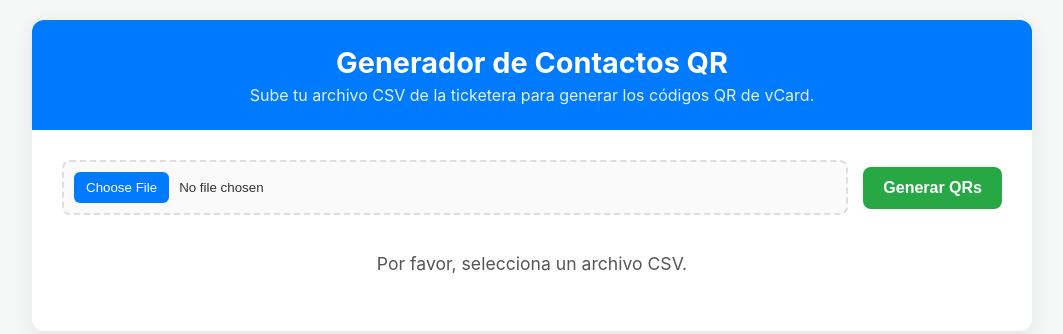
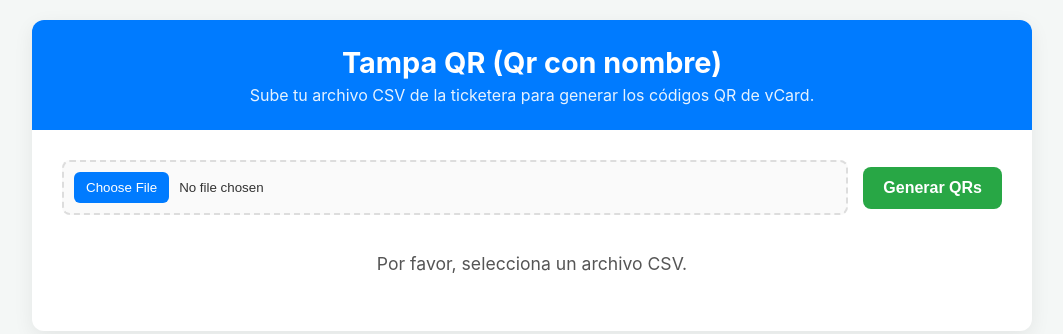
Before and after one commit to kulhunter/qrcsv, a plain HTML site: page nombre.html in a window 1280 px wide. Shown: the whole page, without its empty margins (108-1171 px from the left). Drawn offline with Linux system fonts and the light colour scheme.

Commit message:
Update header title in nombre.html

```diff
--- a/nombre.html
+++ b/nombre.html
@@ -48,7 +48,7 @@
 
     <div class="app-container">
         <header>
-            <h1>Generador de Contactos QR</h1>
+            <h1> Tampa QR (Qr con nombre)</h1>
             <p>Sube tu archivo CSV de la ticketera para generar los códigos QR de vCard.</p>
         </header>
         <main>
```
